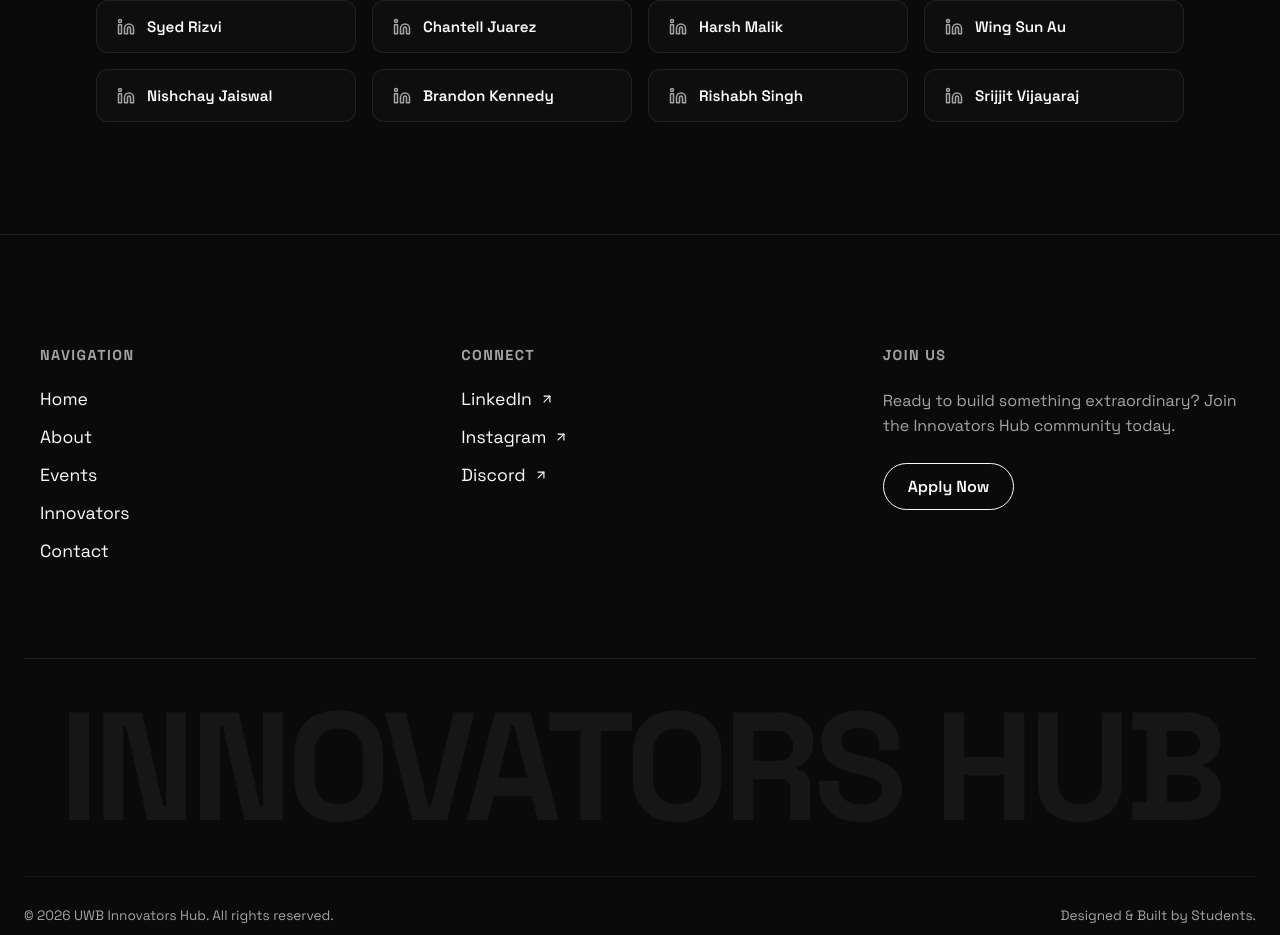
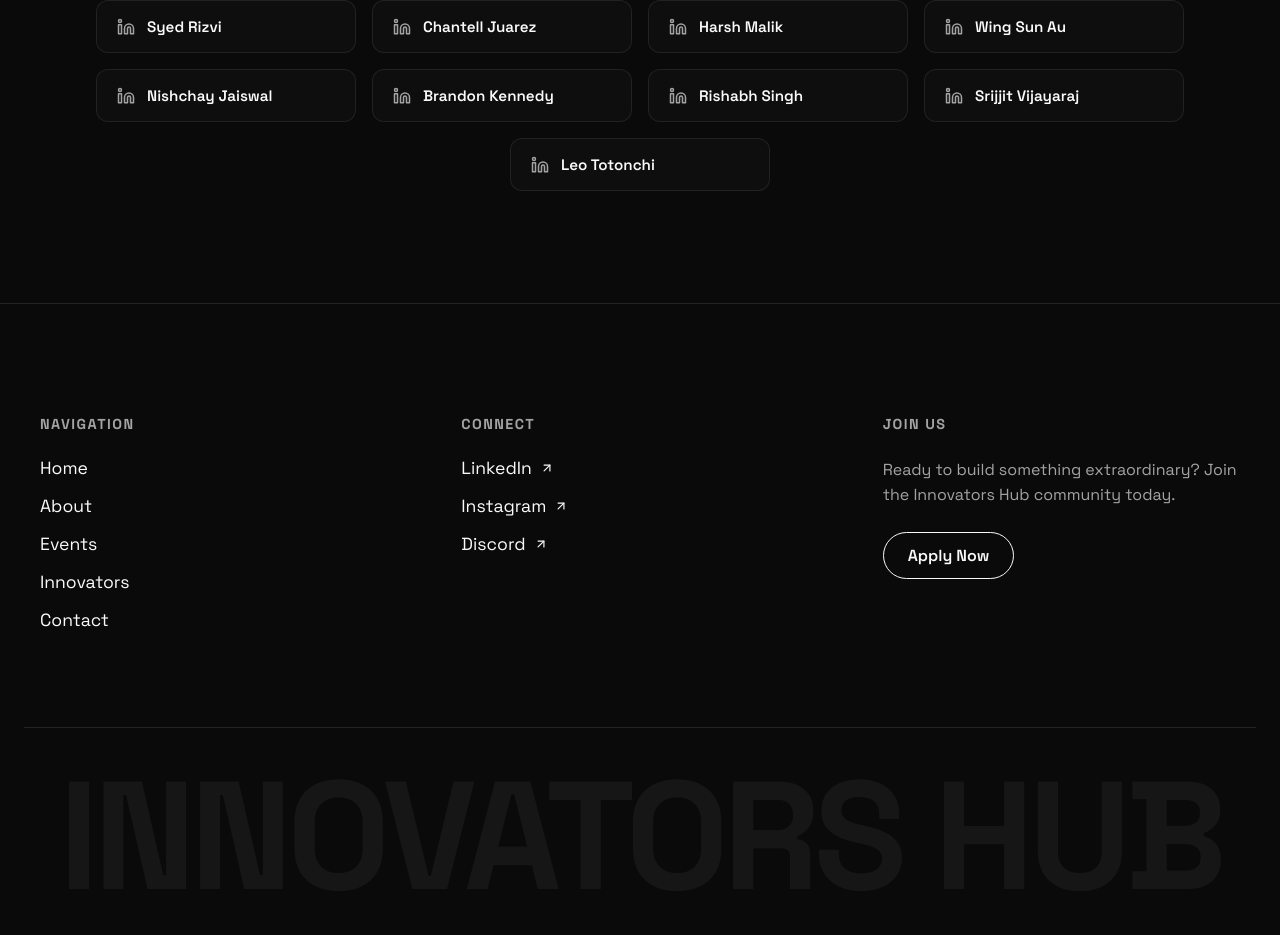
Before and after one commit to Innovators-Hub-Incubator/UWB-Website, a React (Vite) app: page /innovators in a window 1280 px wide. Shown: the part 1234-2169 px from the top of the page. Built offline with nearby package versions, Linux system fonts and the light colour scheme; the HTML template or start-up script is replaced by a standard one.

Commit message:
new member added

```diff
--- a/src/pages/InnovatorsPage.jsx
+++ b/src/pages/InnovatorsPage.jsx
@@ -57,6 +57,7 @@
   { name: 'Brandon Kennedy', linkedin: 'https://www.linkedin.com/in/brandon-kennedy-6a6352335' },
   { name: 'Rishabh Singh', linkedin: 'https://www.linkedin.com/in/rishabh-singh-438a52222/' },
   { name: 'Srijjit Vijayaraj', linkedin: 'https://www.linkedin.com/in/srijjit-vijayaraj-1b9720282?utm_source=share&utm_campaign=share_via&utm_content=profile&utm_medium=ios_app' },
+  { name: 'Leo Totonchi', linkedin: 'https://www.linkedin.com/in/leo-t-666b87252/' },
 ];
 
 const containerVariants = {
```
